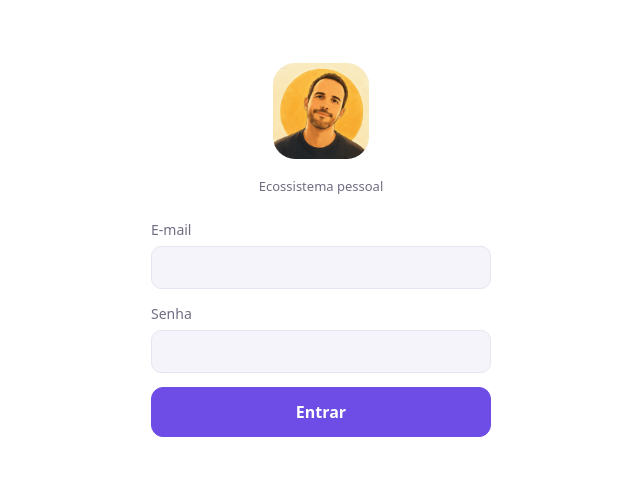
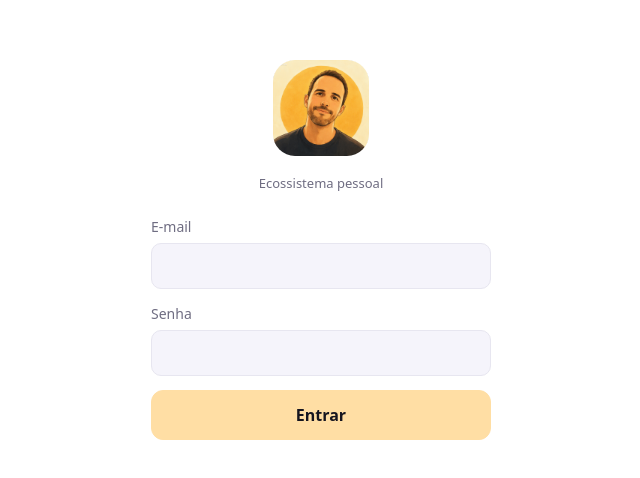
Before and after one commit to TechUmGit/lipe-app, a React (Vite) app: page /login in a window 1280 px wide. Shown: the part 150-628 px from the top of the page, without its empty margins (319-959 px from the left). Built offline with nearby package versions, Linux system fonts and the light colour scheme; no server answers.

Commit message:
Corrige zoom automático do iOS nos campos e troca cor dos botões
Define font-size 16px explícito em inputs/selects/textareas (abaixo
disso o Safari no iOS dá zoom automático ao focar). Botão primário
passa de roxo sólido para #FFDEA4 com texto escuro.

```diff
--- a/src/index.css
+++ b/src/index.css
@@ -12,9 +12,9 @@
   --accent-dim: rgba(109, 77, 230, 0.1);
   --danger: #dc2626;
   --success: #17a673;
-  --btn-bg: var(--accent);
-  --btn-border: var(--accent);
-  --btn-text: #ffffff;
+  --btn-bg: #ffdea4;
+  --btn-border: #ffdea4;
+  --btn-text: var(--text);
 
   --sans: system-ui, 'Segoe UI', Roboto, sans-serif;
 
@@ -71,6 +71,7 @@ input, select, textarea {
   border-radius: 10px;
   padding: 10px 12px;
   width: 100%;
+  font-size: 16px;
 }
 
 input:focus, select:focus, textarea:focus {
```
